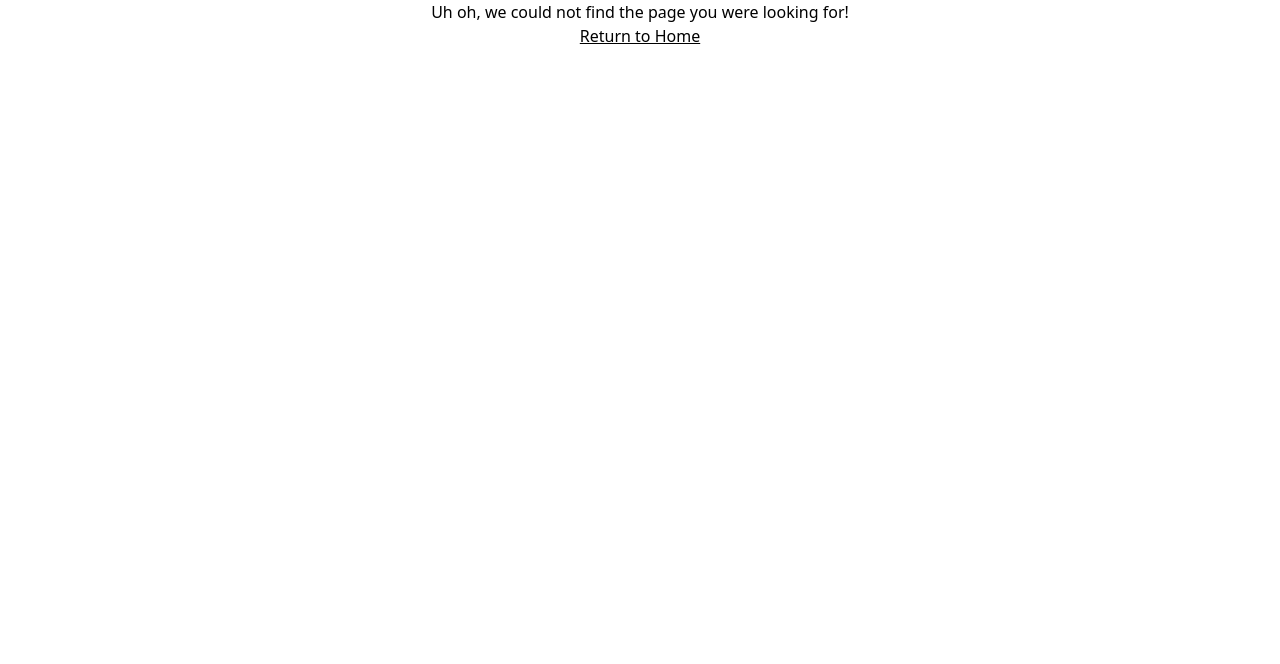
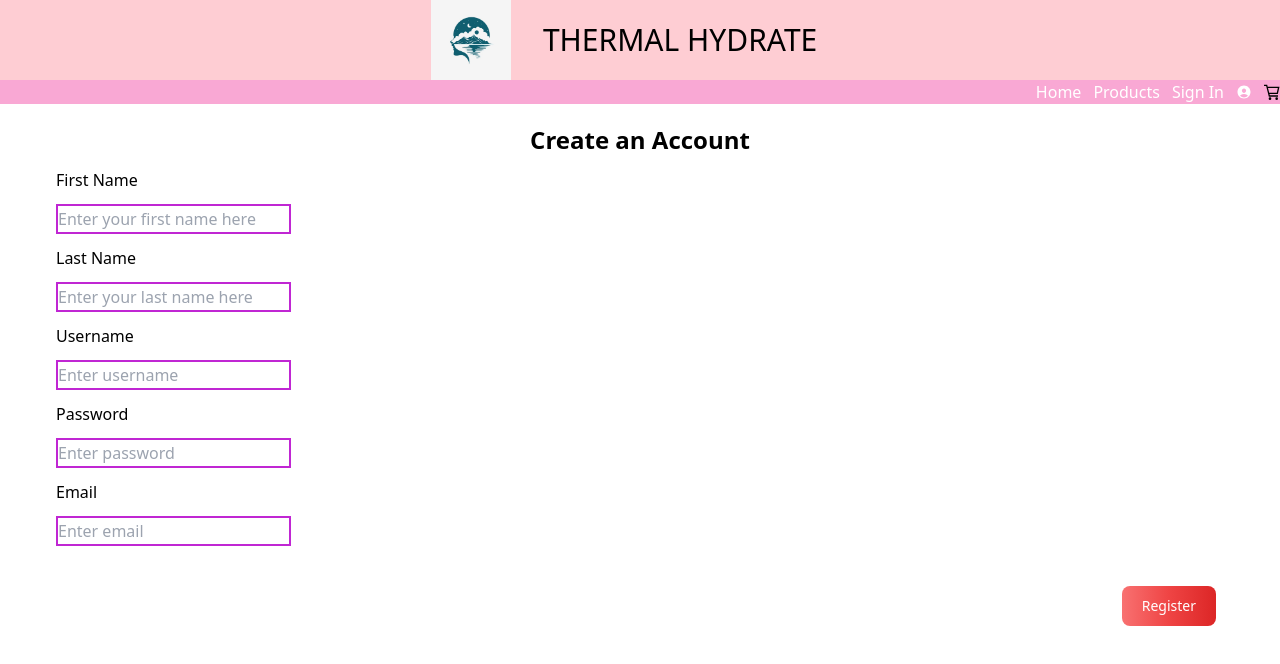
Before and after one commit to hannahhoanggg/Thermal-Hydrate, a React (Vite) app in the folder client/: page /sign-up in a window 1280 px wide. Shown: the top 664 px of the page. Built offline with nearby package versions, Linux system fonts and the light colour scheme.

Commit message:
Completed issue-3-user-create-account.

```diff
--- a/client/src/App.jsx
+++ b/client/src/App.jsx
@@ -2,8 +2,10 @@ import { useEffect, useState } from 'react';
 import { Routes, Route } from 'react-router-dom';
 import AppContext from './components/AppContext';
 import Home from './pages/HomePage';
+import AuthPage from './pages/AuthPage';
 import Banner from './components/Banner';
 import Catalog from './pages/Catalog';
+import RegistrationForm from './components/RegistrationForm';
 import ProductDetails from './pages/ProductDetails';
 import NotFound from './pages/NotFound';
 
@@ -47,6 +49,11 @@ export default function App() {
           <Route index element={<Home />} />
           <Route path="catalog" element={<Catalog />} />
           <Route path="details/:productId" element={<ProductDetails />} />
+          <Route path="sign-in" element={<AuthPage action="sign-in" />} />
+          <Route
+            path="sign-up"
+            element={<RegistrationForm action="sign-up" />}
+          />
         </Route>
         <Route path="*" element={<NotFound />} />
       </Routes>
--- a/client/src/components/RegistrationForm.jsx
+++ b/client/src/components/RegistrationForm.jsx
@@ -1,7 +1,9 @@
 import { useState } from 'react';
+import { useNavigate } from 'react-router-dom';
 
 export default function RegistrationForm() {
   const [isLoading, setIsLoading] = useState(false);
+  const navigate = useNavigate();
 
   async function handleSubmit(event) {
     event.preventDefault();
@@ -25,10 +27,17 @@ export default function RegistrationForm() {
     }
   }
 
+  function handleNavigate() {
+    navigate('/sign-in');
+  }
+
   return (
-    <div>
-      <h1>Create an Account</h1>
-      <form onSubmit={handleSubmit}>
+    <div className="flex-row">
+      <h1 className="mt-5 text-2xl font-semibold text-center">
+        Create an Account
+      </h1>
+      <form onSubmit={handleSubmit} className="text-base font-normal px-14">
+        <div className="mt-3">
           <label>
             First Name
             <input
@@ -36,8 +45,11 @@ export default function RegistrationForm() {
               name="firstName"
               type="text"
               placeholder="Enter your first name here"
+              className="block py-px mt-3 border-2 focus:ring-0 focus:outline-none focus:border-fuchsia-600 border-fuchsia-600"
             />
           </label>
+        </div>
+        <div className="mt-3">
           <label>
             Last Name
             <input
@@ -45,27 +57,52 @@ export default function RegistrationForm() {
               name="lastName"
               type="text"
               placeholder="Enter your last name here"
+              className="block py-px mt-3 border-2 focus:ring-0 focus:outline-none focus:border-fuchsia-600 border-fuchsia-600"
             />
           </label>
+        </div>
+        <div className="mt-3">
           <label>
             Username
-          <input required name="username" type="text" />
+            <input
+              required
+              name="username"
+              type="text"
+              placeholder="Enter username"
+              className="block py-px mt-3 border-2 focus:ring-0 focus:outline-none focus:border-fuchsia-600 border-fuchsia-600"
+            />
           </label>
+        </div>
+        <div className="mt-3">
           <label>
             Password
-          <input required name="password" type="password" />
+            <input
+              required
+              name="password"
+              type="password"
+              placeholder="Enter password"
+              className="block py-px mt-3 border-2 focus:ring-0 focus:outline-none focus:border-fuchsia-600 border-fuchsia-600"
+            />
           </label>
+        </div>
+        <div className="mt-3">
           <label>
             Email
             <input
               required
               name="email"
               type="email"
-            placeholder="Enter your email"
+              placeholder="Enter email"
+              className="block py-px mt-3 border-2 focus:ring-0 focus:outline-none focus:border-fuchsia-600 border-fuchsia-600"
             />
           </label>
-        <div>
-          <button disabled={isLoading} type="submit">
+        </div>
+        <div className="flex justify-end mx-auto mt-10">
+          <button
+            disabled={isLoading}
+            type="submit"
+            onClick={() => handleNavigate('register')}
+            className="text-white bg-gradient-to-r from-red-400 via-red-500 to-red-600 hover:bg-gradient-to-br focus:ring-4 focus:outline-none focus:ring-red-300 dark:focus:ring-red-800 font-medium rounded-lg text-sm px-5 py-2.5 text-center mr-2 mb-2">
             Register
           </button>
         </div>
--- /dev/null
+++ b/client/src/components/SignInForm.jsx
@@ -0,0 +1,71 @@
+import { useState } from 'react';
+
+export default function SignIn() {
+  const [isLoading, setIsLoading] = useState(false);
+
+  async function handleSubmit(event) {
+    event.preventDefault();
+    try {
+      setIsLoading(true);
+      const formData = new FormData(event.currentTarget);
+      const userData = Object.fromEntries(formData.entries());
+      const req = {
+        method: 'POST',
+        headers: { 'Content-Type': 'application/json' },
+        body: JSON.stringify(userData),
+      };
+      const res = await fetch('/api/sign-in', req);
+      if (!res.ok) {
+        throw new Error(`fetch Error ${res.status}`);
+      }
+      const { user, token } = await res.json();
+      sessionStorage.setItem('token', token);
+      console.log('Signed In', user, '; received token:', token);
+    } catch (error) {
+      alert(`Error signing in: ${error}`);
+    } finally {
+      setIsLoading(false);
+    }
+  }
+  return (
+    <div className="flex-row">
+      <h1 className="mt-5 text-2xl font-semibold text-center">
+        Sign Into Your Account
+      </h1>
+      <form onSubmit={handleSubmit} className="text-base font-normal px-14">
+        <div className="mt-3">
+          <label>
+            Username
+            <input
+              required
+              name="username"
+              type="text"
+              placeholder="Enter username"
+              className="block py-px mt-3 border-2 focus:ring-0 focus:outline-none focus:border-fuchsia-600 border-fuchsia-600"
+            />
+          </label>
+        </div>
+        <div className="mt-3">
+          <label>
+            Password
+            <input
+              required
+              name="password"
+              type="password"
+              placeholder="Enter password"
+              className="block py-px mt-3 border-2 focus:ring-0 focus:outline-none focus:border-fuchsia-600 border-fuchsia-600"
+            />
+          </label>
+        </div>
+        <div className="flex mx-auto mt-10">
+          <button
+            disabled={isLoading}
+            type="submit"
+            className="text-white bg-gradient-to-r from-pink-400 via-pink-500 to-pink-600 hover:bg-gradient-to-br focus:ring-4 focus:outline-none focus:ring-pink-300 dark:focus:ring-pink-800 shadow-lg shadow-pink-500/50 dark:shadow-lg dark:shadow-pink-800/80 font-medium rounded-lg text-sm px-5 py-2.5 text-center mr-2 mb-2">
+            Sign In
+          </button>
+        </div>
+      </form>
+    </div>
+  );
+}
--- /dev/null
+++ b/client/src/pages/AuthPage.jsx
@@ -0,0 +1,25 @@
+import { useContext, useEffect } from 'react';
+import { useNavigate } from 'react-router-dom';
+import AppContext from '../components/AppContext';
+import SignIn from '../components/SignInForm';
+
+export default function AuthPage({ action }) {
+  const navigate = useNavigate();
+  const { user, handleSignIn } = useContext(AppContext);
+
+  useEffect(() => {
+    if (user) navigate('/');
+  }, [user, navigate]);
+
+  const welcomeMessage =
+    action === 'sign-in'
+      ? 'Please sign in to continue'
+      : 'Create an account to get started!';
+
+  return (
+    <div>
+      <p className="ml-4 underline">{welcomeMessage}</p>
+      <SignIn key={action} action={action} onSignIn={handleSignIn} />
+    </div>
+  );
+}
--- a/client/src/pages/ProductDetails.jsx
+++ b/client/src/pages/ProductDetails.jsx
@@ -64,7 +64,7 @@ export default function ProductDetails() {
         <CustomButton onClick={handleClickUp} count={count} text="+" />
       </div>
       <div className="flex justify-center mt-5">
-        <button className="px-4 py-2 font-medium rounded bg-emerald-400">
+        <button className="text-white bg-gradient-to-r from-cyan-500 to-blue-500 hover:bg-gradient-to-bl focus:ring-4 focus:outline-none focus:ring-cyan-300 dark:focus:ring-cyan-800 font-medium rounded-lg text-sm px-5 py-2.5 text-center mr-2 mb-2">
           ADD TO CART
         </button>
       </div>
```
Lines whose indentation alone changed are shown as unchanged.
